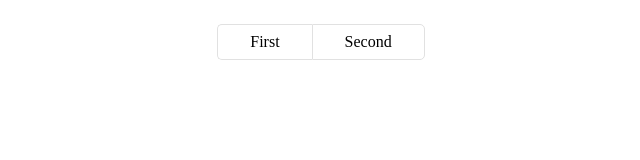
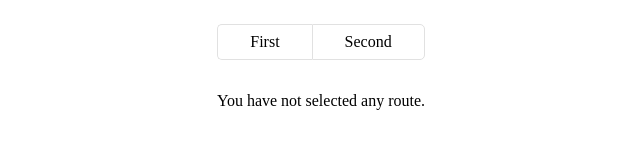
Before and after one commit to aubrijesh/Routerjs, a plain HTML site: page index.html in a window 1280 px wide. Shown: the whole page, without its empty margins (319-959 px from the left). Drawn offline with Linux system fonts and the light colour scheme.

Commit message:
Brijesh: default message

```diff
--- a/index.html
+++ b/index.html
@@ -11,7 +11,7 @@
 		<span class="route-link" data-route="second">Second</span>
 	</nav>
 	<div id="route-content">
-
+		You have not selected any route.
 	</div>
 </body>
 <script type="text/javascript" src="js/jquery-min.js"></script>
```
